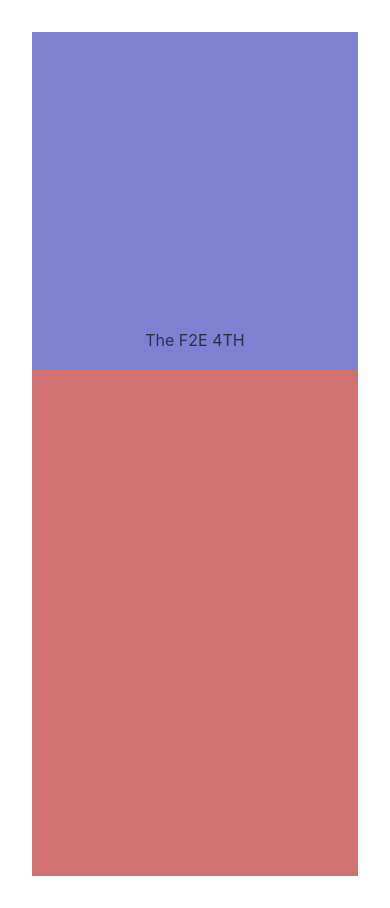
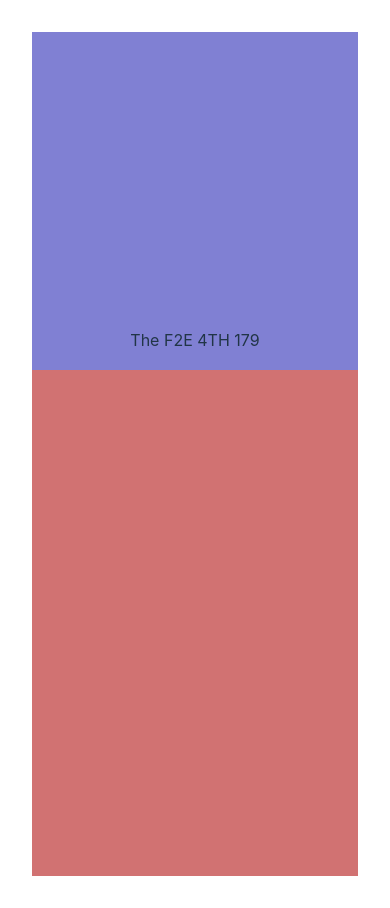
Before and after one commit to f2e4th/week1, a Vue app: page / in a window 390 px wide. Built offline with nearby package versions, Linux system fonts and the light colour scheme.

Commit message:
return value

```diff
--- a/src/components/Banner.vue
+++ b/src/components/Banner.vue
@@ -1,6 +1,6 @@
 <template>
   <div id="Banner">
-    <h1 class="banner-title">The F2E 4TH </h1>
+    <h1 class="banner-title">The F2E 4TH {{circyleY}}</h1>
     <div class="banner-svg banner-svg--back">
         <svg class="w-full h-full">
             <circle cx="439" cy="100" r="80" class="svg-circle svg-circle--1"></circle>
@@ -22,7 +22,7 @@ export default {
             gsapInit();
             getCircyleY();
         })
-        const circyleY =  ref(0);
+        const circyleY =  ref('0');
         function gsapInit(){
             const timeline = gsap.timeline();
             console.log(timeline);
@@ -49,8 +49,9 @@ export default {
             var circyle4 = document.querySelector('.svg-circle--4').attributes[2]
 
             console.log(typeof circyle1, circyle2, circyle3, circyle4)
-            // circyleY.value = (window.innerWidth - 32 - )/2;
+            circyleY.value = (window.innerWidth - 32)/2;
         }
+        return {circyleY}
     }
 
 
```
